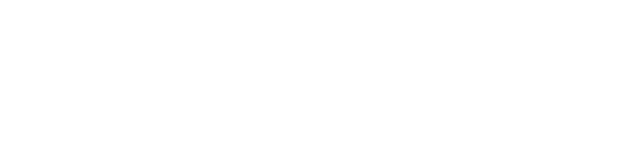
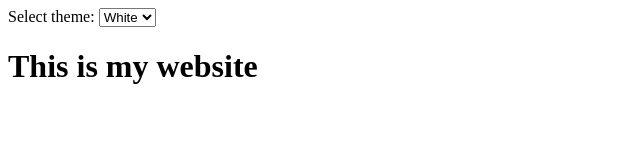
Before and after one commit to edyfer12/theme-chooser, a plain HTML site: page index.html in a window 1280 px wide. Shown: the whole page, without its empty margins (0-640 px from the left). Drawn offline with Linux system fonts and the light colour scheme.

Commit message:
Add HTML elements

```diff
--- a/index.html
+++ b/index.html
@@ -6,15 +6,26 @@
 </head>
 <body>
     <!-- Add label element -->
+    <label>Select theme: </label>
 
     <!-- Add drop down menu -->
+    <select>
 
         <!-- Add option -->
+        <option value = "white">White</option>
 
         <!-- Add option -->
+        <option value="black">Black</option>
+    </select>
 
     <!-- Add heading -->
+    <h1>This is my website</h1>
 
     <!-- Add script  -->
+    <script>
+
+
+
+    </script>
 </body>
 </html>
```
